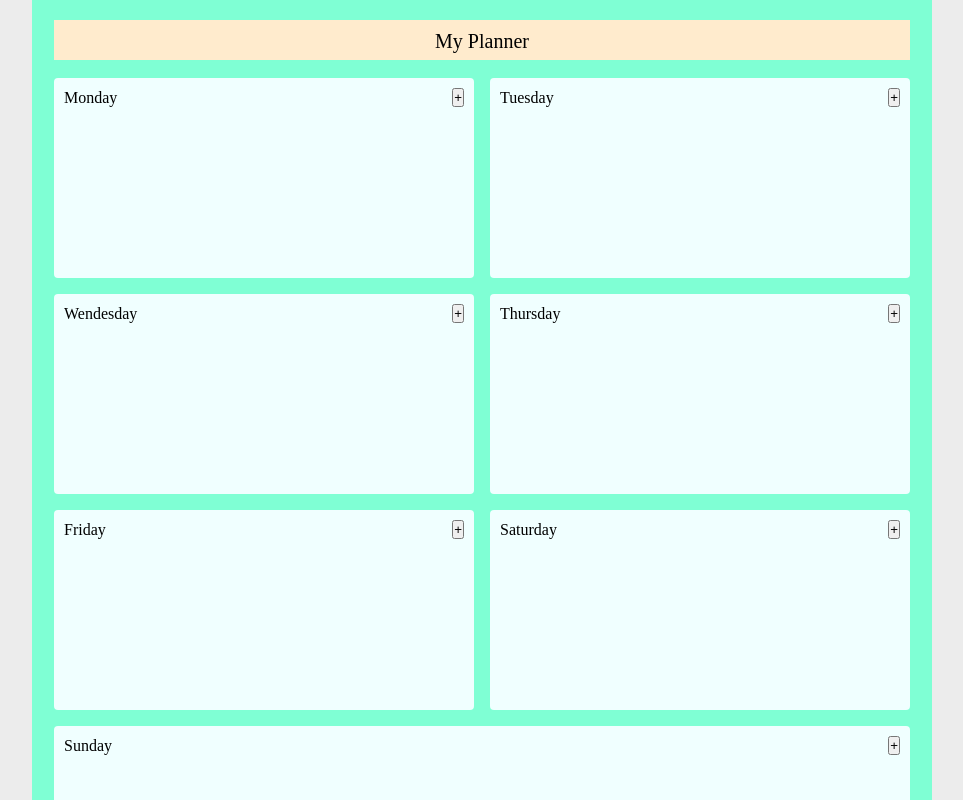
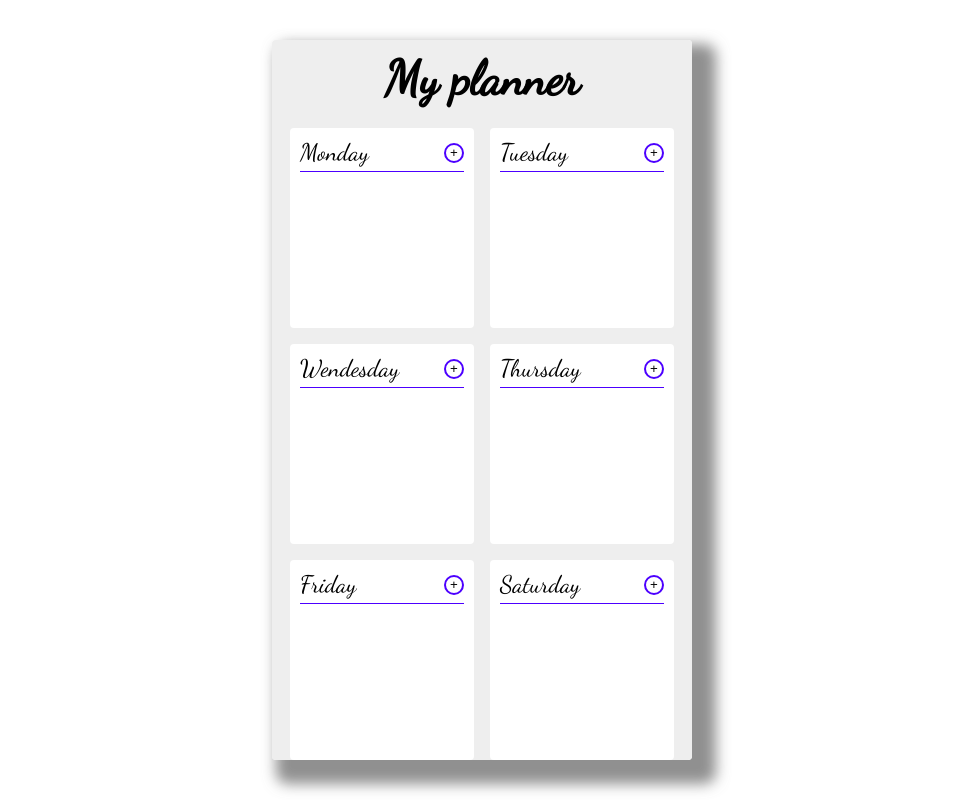
Before and after one commit to DimitarPetrov1/weekly-planner-app, a React (Create React App) app: page / in a window 1280 px wide. Shown: the whole page, without its empty margins (158-1121 px from the left). Built offline with nearby package versions, Linux system fonts and the light colour scheme.

Commit message:
50% modal

```diff
--- a/src/App.js
+++ b/src/App.js
@@ -5,8 +5,7 @@ function App() {
   const [isInputOpen, setIsInputOpen] = useState(false);
   const [dayIndex, setDayIndex] = useState(0);
   const [allTasks, setAllTasks] = useState(
-    localStorage.getItem("tasks") !== null &&
-      localStorage.getItem("tasks") !== undefined
+    localStorage.getItem("tasks") !== null
       ? JSON.parse(localStorage.getItem("tasks"))
       : []
   );
@@ -64,7 +63,7 @@ function App() {
   }, [allTasks]);
 
   return (
-    <div className="app">
+    <div className={isInputOpen ? "app modal-back-on" : "app"}>
       <form
         className={isInputOpen ? "enter-task" : "enter-task hidden"}
         onSubmit={addTask}
@@ -75,14 +74,13 @@ function App() {
           rows="10"
           placeholder="Enter your task"
         ></textarea>
-        <input type="submit" value="+" />
+        <input className="btn btn-submit" type="submit" value="+" />
       </form>
-      <header>My Planner</header>
       <div className="days">
         <div className="box">
           <div className="day" data-day="0">
             Monday
-            <button className="add-task" onClick={openTaskPrompt}>
+            <button className="add-task btn" onClick={openTaskPrompt}>
               +
             </button>
           </div>
@@ -110,7 +108,7 @@ function App() {
         <div className="box">
           <div className="day" data-day="1">
             Tuesday
-            <button className="add-task" onClick={openTaskPrompt}>
+            <button className="add-task btn" onClick={openTaskPrompt}>
               +
             </button>
           </div>
@@ -138,7 +136,7 @@ function App() {
         <div className="box">
           <div className="day" data-day="2">
             Wendesday
-            <button className="add-task" onClick={openTaskPrompt}>
+            <button className="add-task btn" onClick={openTaskPrompt}>
               +
             </button>
           </div>
@@ -166,7 +164,7 @@ function App() {
         <div className="box">
           <div className="day" data-day="3">
             Thursday
-            <button className="add-task" onClick={openTaskPrompt}>
+            <button className="add-task btn" onClick={openTaskPrompt}>
               +
             </button>
           </div>
@@ -194,7 +192,7 @@ function App() {
         <div className="box">
           <div className="day" data-day="4">
             Friday
-            <button className="add-task" onClick={openTaskPrompt}>
+            <button className="add-task btn" onClick={openTaskPrompt}>
               +
             </button>
           </div>
@@ -222,7 +220,7 @@ function App() {
         <div className="box">
           <div className="day" data-day="5">
             Saturday
-            <button className="add-task" onClick={openTaskPrompt}>
+            <button className="add-task btn" onClick={openTaskPrompt}>
               +
             </button>
           </div>
@@ -250,7 +248,7 @@ function App() {
         <div className="box">
           <div className="day" data-day="6">
             Sunday
-            <button className="add-task" onClick={openTaskPrompt}>
+            <button className="add-task btn" onClick={openTaskPrompt}>
               +
             </button>
           </div>
--- a/src/css/App.css
+++ b/src/css/App.css
@@ -1,35 +1,60 @@
+/* font-family: 'Dancing Script', cursive; */
+
 .app {
   position: relative;
-  width: 900px;
-  margin: 0 auto;
-  padding: 20px 14px;
-  background-color: aquamarine;
+  width: 420px;
+  padding: 10px;
+  background-color: rgb(238, 238, 238);
+  height: 90vh;
+  overflow-y: scroll;
+  border-radius: 4px;
+  box-shadow: 14px 14px 14px 10px rgba(97, 97, 97, 0.7);
+}
+
+/* with open modal */
+.modal-back-on .enter-task {
+  top: 50%;
+  transform: translate(-50%, -50%);
+}
+.modal-back-on {
+  overflow-y: hidden;
   height: 100vh;
-  overflow-y: scroll;
+  background-color: black;
 }
-header {
-  height: 40px;
-  padding: 10px 0;
-  margin: 0 8px;
-  font-size: 20px;
+
+.modal-back-on .days {
+  visibility: hidden;
+}
+
+.app:before {
+  content: "My planner";
+  position: sticky;
+  display: block;
   text-align: center;
-  background-color: blanchedalmond;
-  margin-bottom: 10px;
+  font-size: 3rem;
+  font-weight: bold;
+  height: 70px;
+  top: 0;
+  z-index: 1;
+  font-family: "Dancing Script", cursive;
 }
 
 .days {
   display: flex;
   flex-wrap: wrap;
+  z-index: 200;
 }
 
 .box {
   border-radius: 4px;
   width: calc(50% - 16px);
+  flex-basis: calc(50% - 16px);
   height: 100%;
   min-height: 200px;
-  background-color: azure;
+  background-color: rgb(255, 255, 255);
   margin: 8px;
   padding: 10px;
+  z-index: 200;
 }
 
 .box:nth-child(7) {
@@ -40,10 +65,15 @@ header {
   display: flex;
   justify-content: space-between;
   align-items: center;
+  font-family: "Dancing Script", cursive;
+  font-size: 1.5rem;
+  user-select: none;
+  border-bottom: 1px solid rgb(76, 0, 255);
+  padding-bottom: 4px;
 }
 
 .tasks {
-  background-color: red;
+  /* background-color: rgb(46, 140, 163); */
 }
 
 .single-task {
@@ -52,7 +82,11 @@ header {
   align-items: center;
   padding: 8px;
   margin: 8px 0;
-  border: 1px solid black;
+  border-bottom: 1px dotted black;
+}
+
+.task-text::first-letter {
+  text-transform: uppercase;
 }
 
 .single-task input[type="checkbox"] {
@@ -63,26 +97,53 @@ header {
 .enter-task {
   display: flex;
   justify-content: space-between;
+  align-items: center;
   position: absolute;
-  width: 400px;
-  height: 200px;
+  padding: 10px;
+  top: 0;
   left: 50%;
+  border-radius: 4px;
   transform: translateX(-50%);
-  background-color: aqua;
+  background-color: rgb(255, 255, 255);
+  z-index: 900;
 }
 
 .enter-task textarea {
-  flex-basis: 90%;
   height: 100%;
   resize: none;
+  margin-right: 10px;
+  border: 1px solid rgb(165, 165, 165);
+  padding: 10px;
+}
+
+.enter-task textarea::placeholder {
+  text-align: center;
+  text-decoration: underline;
 }
 
 .enter-task input[type="submit"] {
-  flex-basis: 10%;
-  background-color: red;
+  /*  */
 }
 
 .hidden {
   visibility: hidden;
   pointer-events: none;
 }
+
+/* BTN */
+
+.btn {
+  background: none;
+  border: 2px solid rgb(76, 0, 255);
+  border-radius: 50%;
+  width: 20px;
+  height: 20px;
+  cursor: pointer;
+}
+
+@media only screen and (max-width: 500px) {
+  .box {
+    width: 100%;
+    flex-basis: 100%;
+  }
+}
--- a/src/css/index.css
+++ b/src/css/index.css
@@ -1,3 +1,4 @@
+@import url("https://fonts.googleapis.com/css2?family=Dancing+Script&display=swap");
 *,
 *:before,
 *:after {
@@ -6,7 +7,11 @@
   box-sizing: border-box;
 }
 body {
-  background-color: #ececec;
+  background-color: #ffffff;
+  display: flex;
+  justify-content: center;
+  align-items: center;
+  height: 100vh;
   /* overflow-y: hidden; */
 }
 div::-webkit-scrollbar {
```
